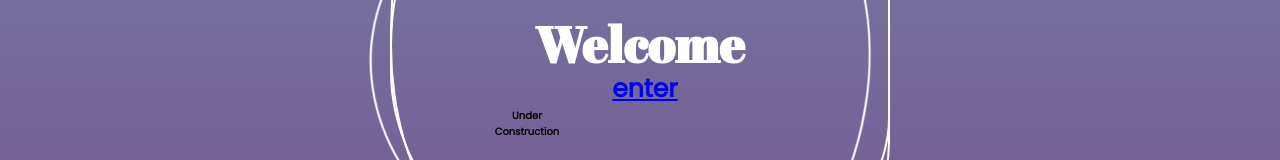
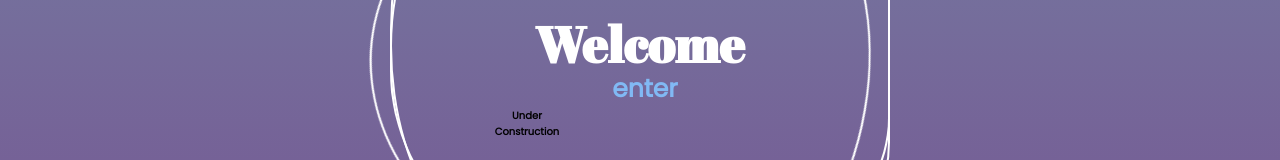
Before and after one commit to that-kitkat/portfolio, a plain HTML site: page index.html in a window 1280 px wide. Shown: the part 364-524 px from the top of the page. Drawn offline with Linux system fonts and the light colour scheme.

Commit message:
removed link - not ready

```diff
--- a/index.html
+++ b/index.html
@@ -18,7 +18,7 @@
   <!--ring div ends here-->
 
   <h1>Welcome</h1>
-  <h2><a href="enter.html">enter</a></h2>
+  <h2>enter</h2>
 
   <div id="temp">Under Construction</div>
 </div>
```
